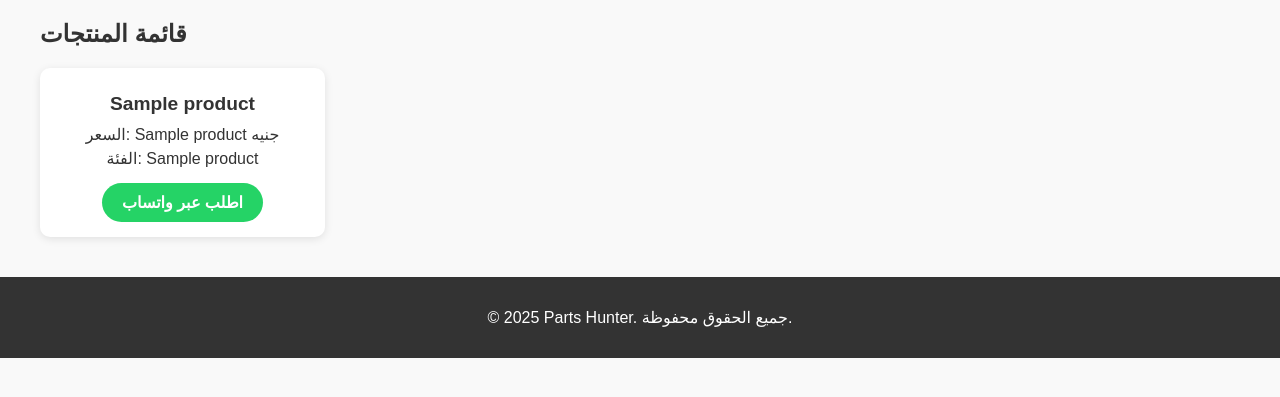
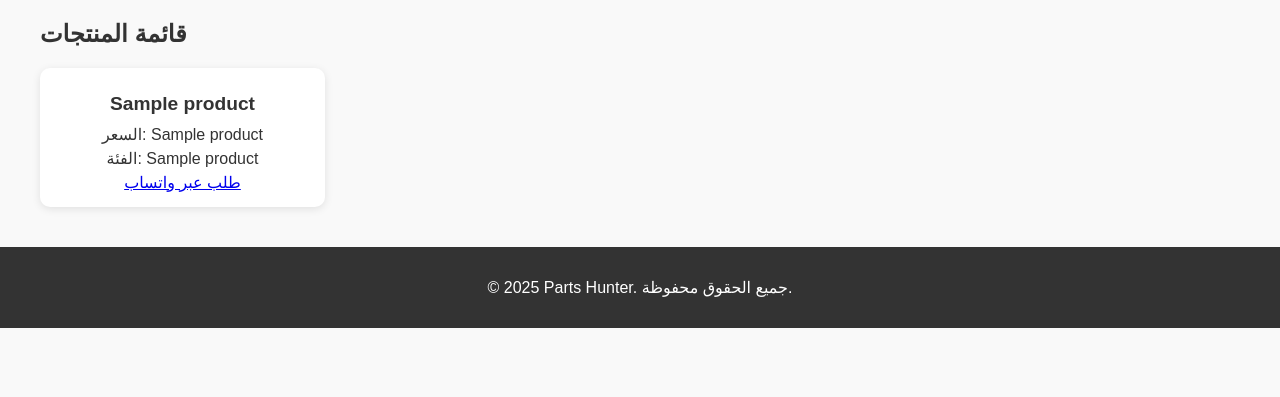
Before and after one commit to Aljaili-Elsmani/Parts-hunter, a Flask app: template app/templates/index.html in a window 1280 px wide. Shown: the part 39-436 px from the top of the page. Run offline with Flask 3, Linux system fonts and the light colour scheme; the template is opened without the code that fills it: most values are stand-ins (such as "Sample title", 1, 10 or a date in 2020); parts of the project's set-up code (start-up, migrations or seed data) failed here and were passed over.

Commit message:
Update index.html

```diff
--- a/app/templates/index.html
+++ b/app/templates/index.html
@@ -4,20 +4,16 @@
 
 {% block content %}
 <h2>قائمة المنتجات</h2>
-
 <div class="products-grid">
-    {% if products %}
-        {% for product in products %}
-        <div class="product-card">
-            <h3>{{ product[1] }}</h3>
-            <p>السعر: {{ product[2] }} جنيه</p>
-            <p>الفئة: {{ product[3] }}</p>
-            <a href="https://wa.me/249902355371?text=مرحبًا، هل المنتج {{ product[1] }} متوفر؟"
-               target="_blank" class="btn-whatsapp">اطلب عبر واتساب</a>
-        </div>
-        {% endfor %}
+    {% for product in products %}
+    <div class="product-card">
+        <h3>{{ product[1] }}</h3>
+        <p>السعر: {{ product[2] }}</p>
+        <p>الفئة: {{ product[3] }}</p>
+        <a href="https://wa.me/00249902355371?text={{ product[4] }}" target="_blank" class="whatsapp-btn">طلب عبر واتساب</a>
+    </div>
     {% else %}
-        <p>لا توجد منتجات حتى الآن.</p>
-    {% endif %}
+    <p>لا توجد منتجات مضافة بعد.</p>
+    {% endfor %}
 </div>
 {% endblock %}
```
